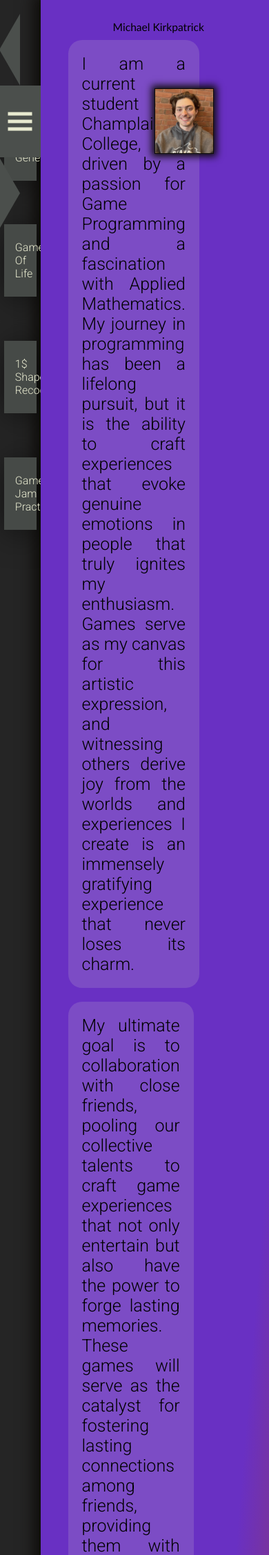
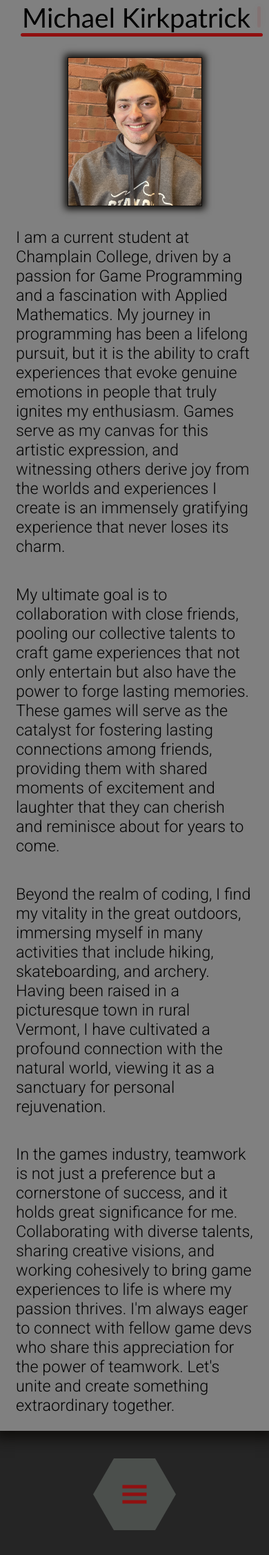
Before and after one commit to mkirkpatrick802/mkirkpatrick802.github.io, a PHP site: page / in a window 390 px wide. Shown: the top 2254 px of the page at 69% size. Run offline with PHP 8.4, Linux system fonts and the light colour scheme; grey boxes are pictures that could not be loaded.

Commit message:
style done

```diff
--- a/css/dropdown.css
+++ b/css/dropdown.css
@@ -4,7 +4,7 @@
   position: absolute;
   display: block;
   z-index: 10;
-  margin: 20px;
+  margin: 40px;
 }
 .HexBase{
 }
@@ -38,7 +38,7 @@
 .bar1, .bar2, .bar3{
   width: 35px;
   height: 5px;
-  background-color: #E8EAD0;
+  background-color: #901010;
   margin: 6px 0;
   transition: 0.4s;
 }
@@ -62,13 +62,13 @@
   height: 300px;
   width: 120px;
   z-index: 5;
-  top: 73px;
+  top: 91px;
 }
 .DropdownBackground{
   position: absolute;
   height: 291px;
   width: 120px;
-  border: 2px solid #E8EAD0;
+  border: 2px solid #901010;
   background-color: #4B4F4C;
   z-index: 3;
 }
@@ -90,17 +90,16 @@
  margin: 15px;
 }
 .NavItems:hover{
-  color: #E8EAD0;
+  color: #901010;
 }
 .TextFiller{
   margin-top: 60px;
 }
 .DropdownLine{
-  height: 1px;
+  height: 2px;
   width: 70px;
-  background-color: white;
+  background-color: #901010;
   z-index: 5;
-  position: relative;
 }
 
 /* Hex Decor */
@@ -119,3 +118,7 @@
   z-index: 3;
   bottom: 60px;
 }
+
+@media only screen and (max-width: 1100px) {
+
+}
--- a/css/index.css
+++ b/css/index.css
@@ -7,14 +7,14 @@
   width: 22vw;
   height: auto;
   border: 1px solid #0E0C0A;
-  box-shadow: 0 0 10px 4px #0E0C0A;
+  box-shadow: 0 0 10px 4px rgb(14, 12, 10);
   top: 30px;
   margin: 50px;
 }
 
 .AboutMe{
   text-align: justify;
-  font-size: 1.6vw;
+  font-size: 1.4vw;
 }
 
 .Flex{
@@ -24,8 +24,21 @@
 
 .AboutMe p{
   padding: 20px;
-  margin: 10px;
+  margin: 1px;
   width: fit-content;
-  border-radius: 20px;
-  background-color: rgba(232, 234, 208, 0.15);
 }
+
+@media only screen and (max-width: 1100px) {
+  .headshot img{
+    float: none;
+    margin: auto;
+    width: 50vw;
+  }
+
+  .AboutMe{
+    margin-top: 40px;
+    text-align: left;
+    font-size: 6vw;
+  }
+
+}
--- a/css/master.css
+++ b/css/master.css
@@ -36,7 +36,7 @@ body, html{
 
 .projectFiller{
   width: 100%;
-  height: 15vh;
+  height: 180px;
 }
 
 .project{
@@ -81,11 +81,13 @@ body, html{
 
 .project .text{
   position: absolute;
+  bottom: -10px;
   width: 100%;
-  font-size: 16px;
-  background-color: rgba(75, 79, 76, .9);
+  max-height: 50px;
+  font-size: .8vw;
+  background-color: rgba(75, 79, 76, .95);
   color: #E8EAD0;
-  padding: 8px 16px;
+  padding-left: 20px;
   pointer-events: none;
   box-shadow: 4px 4px 50px -4px rgba(0, 0, 0, 0.8);
   opacity: 0;
@@ -100,34 +102,47 @@ body, html{
 main{
   width: 85%;
   padding: 30px;
-  background-image: linear-gradient(to bottom right, #6930c3 70%, #A53F32);
+  background: #808080;
   flex: 1;
   box-shadow: 0 0 20px 10px #0E0C0A;
+  cursor: default;
 }
 
 main .name{
+  padding-left: 20px;
 }
 
 main .name p{
   margin: 0;
-  padding-left: 20px;
   font-size: 4vw;
-  font-family: Calibri, Serif;
+  font-family: Calibri, serif;
 }
 
 main .name p::after{
   content: "";
   width: 5px;
   height: 3vw;
-  background-color: #0E0C0A;
+  background-color: #901010;
+  border-radius: 3px;
+  box-shadow: 0 0 10px rgba(144, 16, 16,.5);
   display: inline-block;
-  animation: cursor-blink 1.5s steps(2) infinite;
+  animation-name: cursor-blink;
+  animation-iteration-count: infinite;
+  animation-timing-function: cubic-bezier(1,0,0,1);
+  animation-duration: 1s;
+}
+
+main .name .underline{
+  height: 5px;
+  width: 35vw;
+  border-radius: 20px;
+  margin-left: 5px;
+  margin-bottom: 20px;
+  background-color: #901010;
 }
 
 @keyframes cursor-blink {
-  0% {
-    opacity: 0;
-  }
+  from { opacity: 1.0; } to { opacity: 0.0; }
 }
 
 /* Footer */
@@ -135,7 +150,7 @@ main .name p::after{
 footer{
   background-color: #0E0C0A;
   width: 100%;
-  color: #6930c3;
+  cursor: default;
 }
 .footer{
   display: flex;
@@ -165,46 +180,68 @@ footer .name p{
 .address p{
   margin: 3px;
   font-size: 2vw;
-  color: #A53F32;
+  color: #901010;
 }
 
 .address a{
   margin: 3px;
   font-size: 1vw;
-  color: #A53F32;
+  color: #901010;
 }
 
 /* Responsive */
 
-@media only screen and (max-width: 920px) {
+@media only screen and (max-width: 1100px) {
+  .contentContainer{
+    flex-direction: column-reverse;
+  }
 
-  .PDFDiv{
-    margin: 0 auto;
+  main{
+    width: 100%;
+    text-align: center;
+    padding: 2px;
+  }
+
+  main .name p{
+    padding: 0;
+    font-size: 10vw;
+  }
+
+  main .name p::after{
+    height: 8vw;
+  }
+
+  main .name .underline {
+    margin: auto;
+    width: 90vw;
+  }
+
+  .sidebar{
     width: 100%;
   }
-  .container{
+
+  .project{
+    width: 100%;
+    margin-top: 110px;
+    margin-left: 0;
+    margin-right: 0;
   }
-  body{
-    text-align: center;
+
+  .projectFiller{
+    width: 100%;
   }
-  main p{
-    font-size: 25px;
+
+  .project .text
+  {
+    max-height: 100px;
+    font-size: 5vw;
   }
-  header{
-    margin-top: 100px;
+
+  footer .name p{
+    font-size: 4vw;
   }
-  .underline2{
-    margin: 0 auto;
-  }
-  .Photo{
-    float: none;
-  }
-  figure{
-    margin-top: 20px;
-    grid-template-columns: repeat(1, minmax(400px, 800px));
-  }
-  .footer, .name, .address{
-    flex-direction: column;
-    align-items: center;
+
+  .address a{
+    font-size: 3vw;
   }
 }
--- a/index.html
+++ b/index.html
@@ -81,9 +81,10 @@
       <main>
         <div class="name">
           <p>Michael Kirkpatrick </p>
+          <div class="underline"></div>
         </div>
         <div class="headshot">
-          <img src="img/Headshot.jpg" alt="">
+          <img src="img/Headshot.JPG" alt="">
         </div>
         <div class="Content">
           <div class="AboutMe">
@@ -105,7 +106,7 @@
               Beyond the realm of coding, I find my vitality in the great outdoors, immersing myself in many activities that include hiking, skateboarding, and archery.
               Having been raised in a picturesque town in rural Vermont, I have cultivated a profound connection with the natural world, viewing it as a sanctuary for personal rejuvenation.
             </p>
-            <p style="margin-top: 20px">
+            <p>
               In the games industry, teamwork is not just a preference but a cornerstone of success, and it holds great significance for me.
               Collaborating with diverse talents, sharing creative visions, and working cohesively to bring game experiences to life is where my passion thrives.
               I'm always eager to connect with fellow game devs who share this appreciation for the power of teamwork.
```
